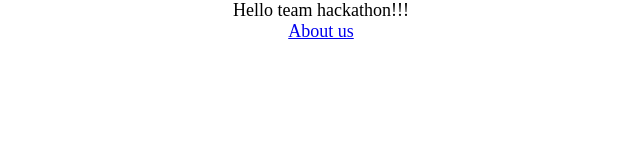
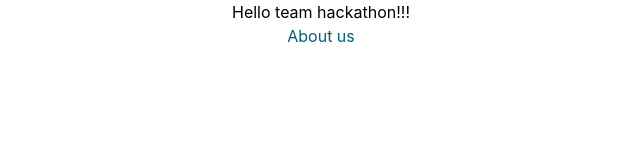
Before and after one commit to KarinaKold/TEAM-hackathon, a React (Vite) app: page / in a window 1280 px wide. Shown: the top 160 px of the page, without its empty margins (319-959 px from the left). Built offline with nearby package versions, Linux system fonts and the light colour scheme.

Commit message:
added tailwindcss

```diff
--- a/package.json
+++ b/package.json
@@ -10,10 +10,12 @@
 		"preview": "vite preview"
 	},
 	"dependencies": {
+		"@tailwindcss/vite": "^4.2.1",
 		"prop-types": "^15.8.1",
 		"react": "^19.2.4",
 		"react-dom": "^19.2.4",
-		"react-router": "^7.13.1"
+		"react-router": "^7.13.1",
+		"tailwindcss": "^4.2.1"
 	},
 	"devDependencies": {
 		"@vitejs/plugin-react": "^5.1.4",
--- a/src/App.jsx
+++ b/src/App.jsx
@@ -2,9 +2,11 @@ import { Link } from 'react-router';
 
 export const App = () => {
 	return (
-		<div style={{ display: 'flex', flexDirection: 'column', alignItems: 'center' }}>
+		<div className="flex flex-col items-center">
 			Hello team hackathon!!!
-			<Link to="/about">About us</Link>
+			<Link className="text-cyan-800" to="/about">
+				About us
+			</Link>
 		</div>
 	);
 };
--- a/src/index.css
+++ b/src/index.css
@@ -1,12 +1,7 @@
+@import 'tailwindcss';
+
 * {
 	box-sizing: border-box;
 	margin: 0;
 	padding: 0;
 }
-
-body {
-	display: flex;
-	flex-direction: column;
-	align-items: center;
-	font-size: 18px;
-}
--- a/vite.config.js
+++ b/vite.config.js
@@ -1,7 +1,8 @@
 import { defineConfig } from 'vite';
 import react from '@vitejs/plugin-react';
+import tailwindcss from '@tailwindcss/vite';
 
 // https://vite.dev/config/
 export default defineConfig({
-	plugins: [react()],
+	plugins: [react(), tailwindcss()],
 });
```
Also changed, not shown: 1 other file (tests, documents, lock files or other folders).
